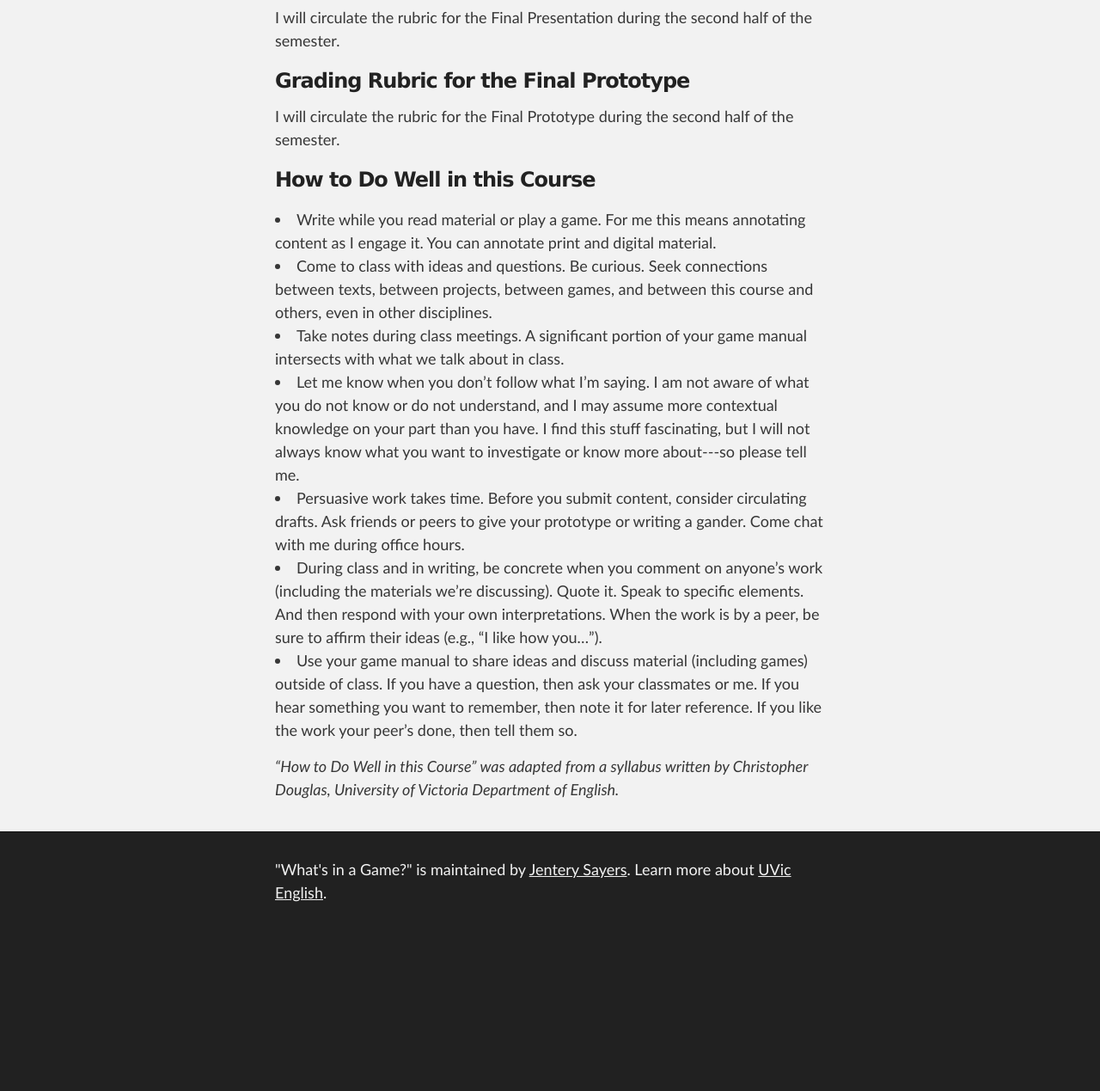
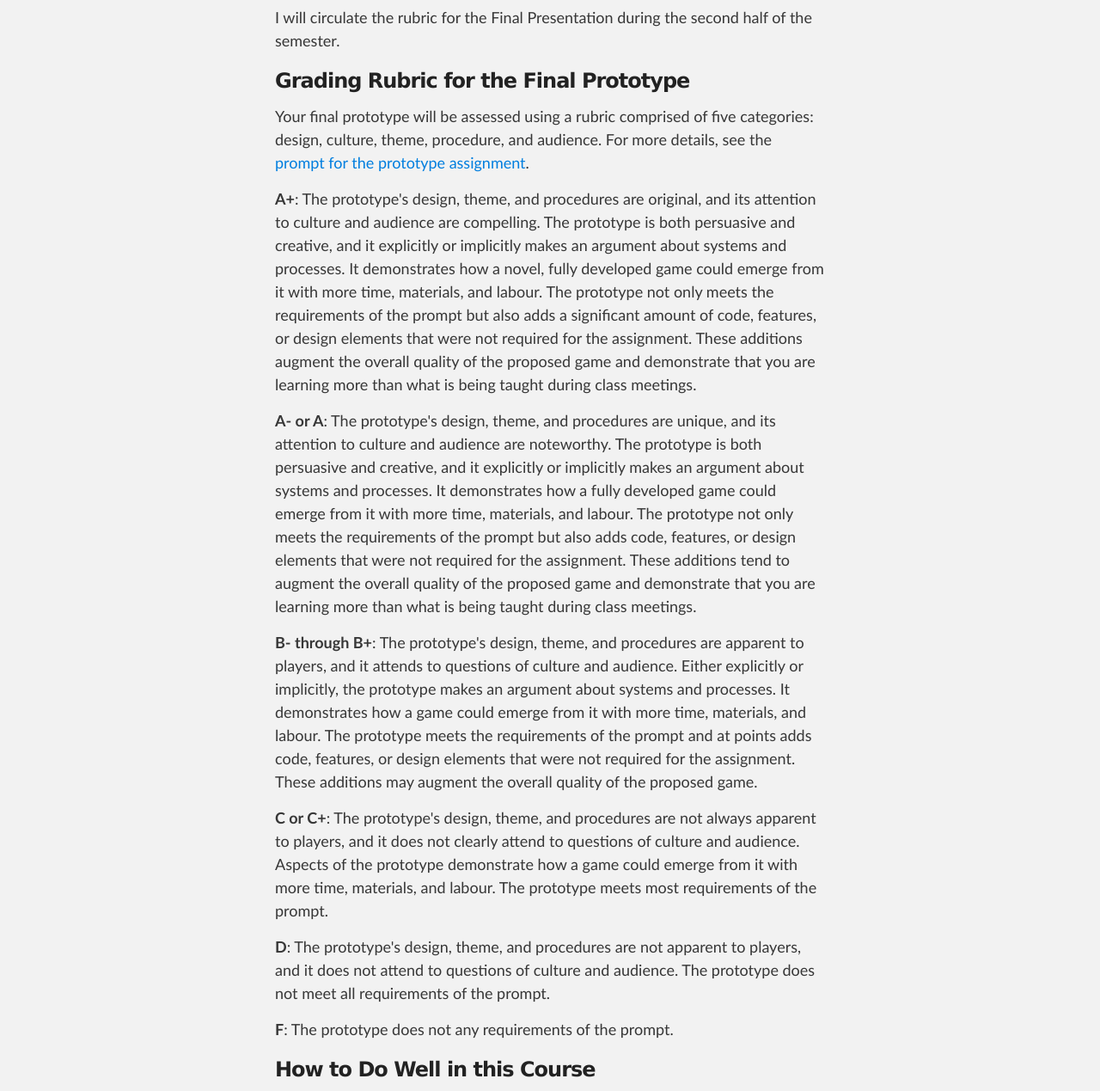
Before and after one commit to jentery/dhum350, a plain HTML site: page assessment.html in a window 1280 px wide. Shown: the part 1856-3125 px from the top of the page at 86% size. Before the commit the page ends 2943 px from the top, so only its background shows below. Drawn offline with Linux system fonts and the light colour scheme.

Commit message:
added prompt for the prototype

```diff
--- a/assessment.html
+++ b/assessment.html
@@ -54,9 +54,9 @@
 
 <h3><a name="rubric" class="anchor" href="#rubric"><span class="octicon octicon-link"></span></a>Grading Rubric for the Game Manual</h3>
 
-<p><strong>A+</strong>: The content is persuasive, creative, reflexive, and supported by a significant amount of evidence. It not only meets the requirements of the prompt but also adds additional, interesting code, features, or design elements that were not required for the assignment. These additions augment the overall quality of the manual and demonstrate that you are learning more than what is being taught during class meetings.</p>
+<p><strong>A+</strong>: The content is persuasive, creative, reflexive, and supported by a significant amount of evidence. It not only meets the requirements of the prompt but also adds interesting code, features, or design elements that were not required for the assignment. These additions augment the overall quality of the manual and demonstrate that you are learning more than what is being taught during class meetings.</p>
 
-<p><strong>A- or A</strong>:  The content is persuasive, creative, reflexive, and supported by evidence. It not only meets the requirements of the prompt but also adds additional, interesting code, features, or design elements that were not required for the assignment. These additions augment the overall quality of the manual and demonstrate that you are learning what is being taught during class meetings.</p>
+<p><strong>A- or A</strong>:  The content is persuasive, creative, reflexive, and supported by evidence. It not only meets the requirements of the prompt but also adds interesting code, features, or design elements that were not required for the assignment. These additions augment the overall quality of the manual and demonstrate that you are learning what is being taught during class meetings.</p>
 
 <p><strong>B- through B+</strong>: The content is persuasive and supported by evidence. It meets the requirements of the prompt and demonstrates that you are learning what is being taught during class meetings.</p>
 
@@ -74,7 +74,19 @@
 
 <h3><a name="rubric3" class="anchor" href="#rubric3"><span class="octicon octicon-link"></span></a>Grading Rubric for the Final Prototype</h3>
 
-<p>I will circulate the rubric for the Final Prototype during the second half of the semester.</p>
+<p>Your final prototype will be assessed using a rubric comprised of five categories: design, culture, theme, procedure, and audience. For more details, see the <a href="index.html#week13">prompt for the prototype assignment</a>.
+
+<p><strong>A+</strong>: The prototype's design, theme, and procedures are original, and its attention to culture and audience are compelling. The prototype is both persuasive and creative, and it explicitly or implicitly makes an argument about systems and processes. It demonstrates how a novel, fully developed game could emerge from it with more time, materials, and labour. The prototype not only meets the requirements of the prompt but also adds a significant amount of code, features, or design elements that were not required for the assignment. These additions augment the overall quality of the proposed game and demonstrate that you are learning more than what is being taught during class meetings.</p>
+
+<p><strong>A- or A</strong>: The prototype's design, theme, and procedures are unique, and its attention to culture and audience are noteworthy. The prototype is both persuasive and creative, and it explicitly or implicitly makes an argument about systems and processes. It demonstrates how a fully developed game could emerge from it with more time, materials, and labour. The prototype not only meets the requirements of the prompt but also adds code, features, or design elements that were not required for the assignment. These additions tend to augment the overall quality of the proposed game and demonstrate that you are learning more than what is being taught during class meetings.</p>
+
+<p><strong>B- through B+</strong>: The prototype's design, theme, and procedures are apparent to players, and it attends to questions of culture and audience. Either explicitly or implicitly, the prototype makes an argument about systems and processes. It demonstrates how a game could emerge from it with more time, materials, and labour. The prototype meets the requirements of the prompt and at points adds code, features, or design elements that were not required for the assignment. These additions may augment the overall quality of the proposed game.</p>
+
+<p><strong>C or C+</strong>: The prototype's design, theme, and procedures are not always apparent to players, and it does not clearly attend to questions of culture and audience. Aspects of the prototype demonstrate how a game could emerge from it with more time, materials, and labour. The prototype meets most requirements of the prompt.</p>
+
+<p><strong>D</strong>: The prototype's design, theme, and procedures are not apparent to players, and it does not attend to questions of culture and audience. The prototype does not meet all requirements of the prompt.</p>
+
+<p><strong>F</strong>: The prototype does not any requirements of the prompt.</p>
 
 <h3><a name="rubric4" class="anchor" href="#rubric4"><span class="octicon octicon-link"></span></a>How to Do Well in this Course</h3>
 
```
Also changed, not shown: index.html (+4 -1 lines), 2 other files.
